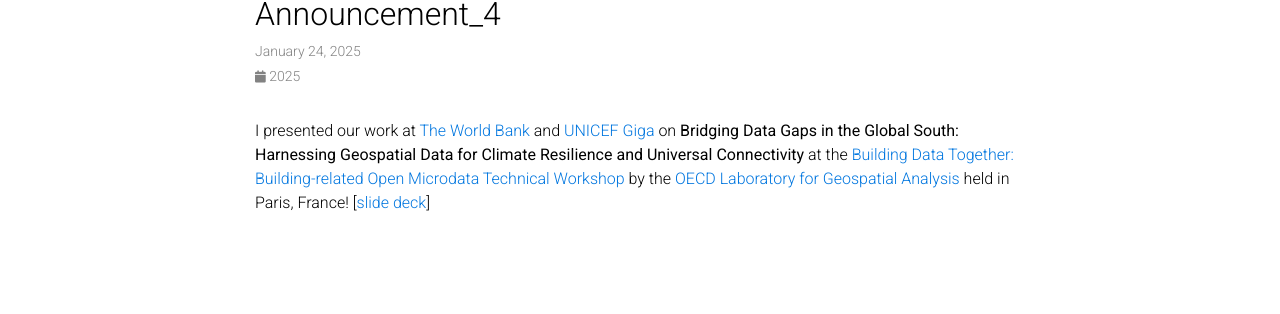
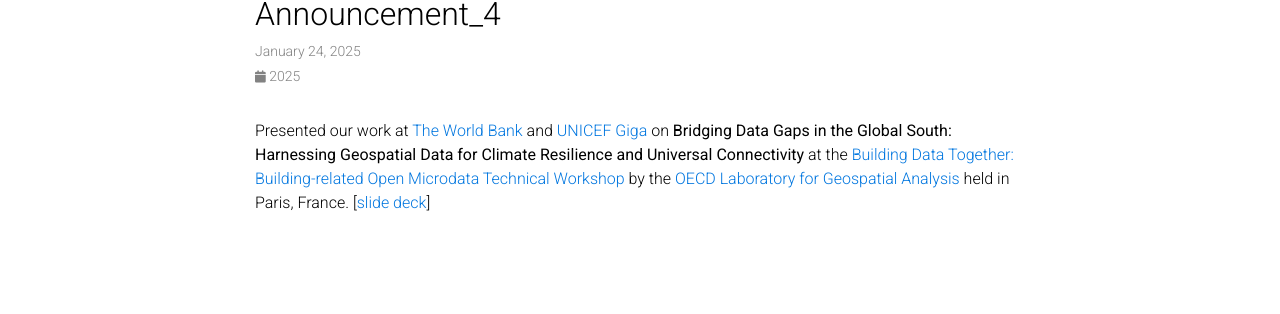
Before and after one commit to issa-tingzon/issa-tingzon.github.io, a Jekyll site: the page built from _news/announcement_4.md, in a window 1280 px wide. Shown: the part 110-424 px from the top of the page. Built offline with Jekyll 4.4.1, drawn with Linux system fonts in a browser that asks for light colours; comment, search, counter and statistics services are not loaded; a style sheet for code colours, icons or effects is not loaded.

```diff
--- a/_news/announcement_4.md
+++ b/_news/announcement_4.md
@@ -5,4 +5,4 @@ inline: true
 related_posts: false
 ---
 
-I presented our work at <a href="https://www.worldbank.org/ext/en/home">The World Bank</a> and <a href="https://giga.global/">UNICEF Giga</a> on <b>Bridging Data Gaps in the Global South: Harnessing Geospatial Data for Climate Resilience and Universal Connectivity</b> at the <a href="https://www.oecd.org/content/dam/oecd/en/about/programmes/cfe/the-oecd-laboratory-for-geospatial-analysis/geospatial-lab-page/Geospatial-Lab-workshop-buildings-2025-jan-agenda.pdf/_jcr_content/renditions/original./Geospatial-Lab-workshop-buildings-2025-jan-agenda.pdf">Building Data Together: Building-related Open Microdata Technical Workshop</a> by the <a href="https://www.oecd.org/en/about/programmes/the-oecd-laboratory-for-geospatial-analysis.html">OECD Laboratory for Geospatial Analysis</a> held in Paris, France! [<a href="https://docs.google.com/presentation/d/1TjIFE3-m1KvDnFZm8g7wZX7dDTCTq4hESuke5TsZIVQ/edit?usp=sharing">slide deck</a>]
+Presented our work at <a href="https://www.worldbank.org/ext/en/home">The World Bank</a> and <a href="https://giga.global/">UNICEF Giga</a> on <b>Bridging Data Gaps in the Global South: Harnessing Geospatial Data for Climate Resilience and Universal Connectivity</b> at the <a href="https://www.oecd.org/content/dam/oecd/en/about/programmes/cfe/the-oecd-laboratory-for-geospatial-analysis/geospatial-lab-page/Geospatial-Lab-workshop-buildings-2025-jan-agenda.pdf/_jcr_content/renditions/original./Geospatial-Lab-workshop-buildings-2025-jan-agenda.pdf">Building Data Together: Building-related Open Microdata Technical Workshop</a> by the <a href="https://www.oecd.org/en/about/programmes/the-oecd-laboratory-for-geospatial-analysis.html">OECD Laboratory for Geospatial Analysis</a> held in Paris, France. [<a href="https://docs.google.com/presentation/d/1TjIFE3-m1KvDnFZm8g7wZX7dDTCTq4hESuke5TsZIVQ/edit?usp=sharing">slide deck</a>]
```
